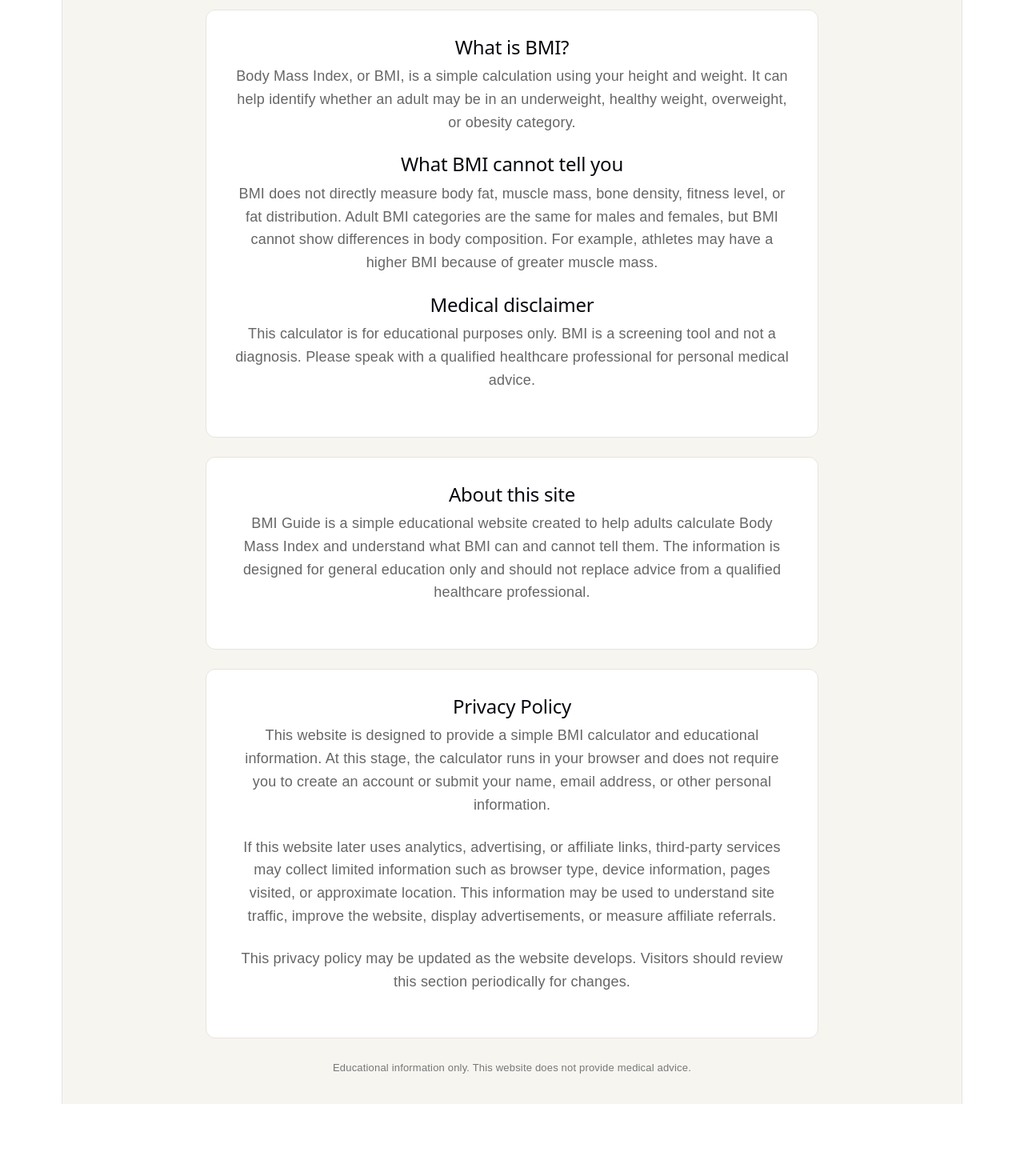
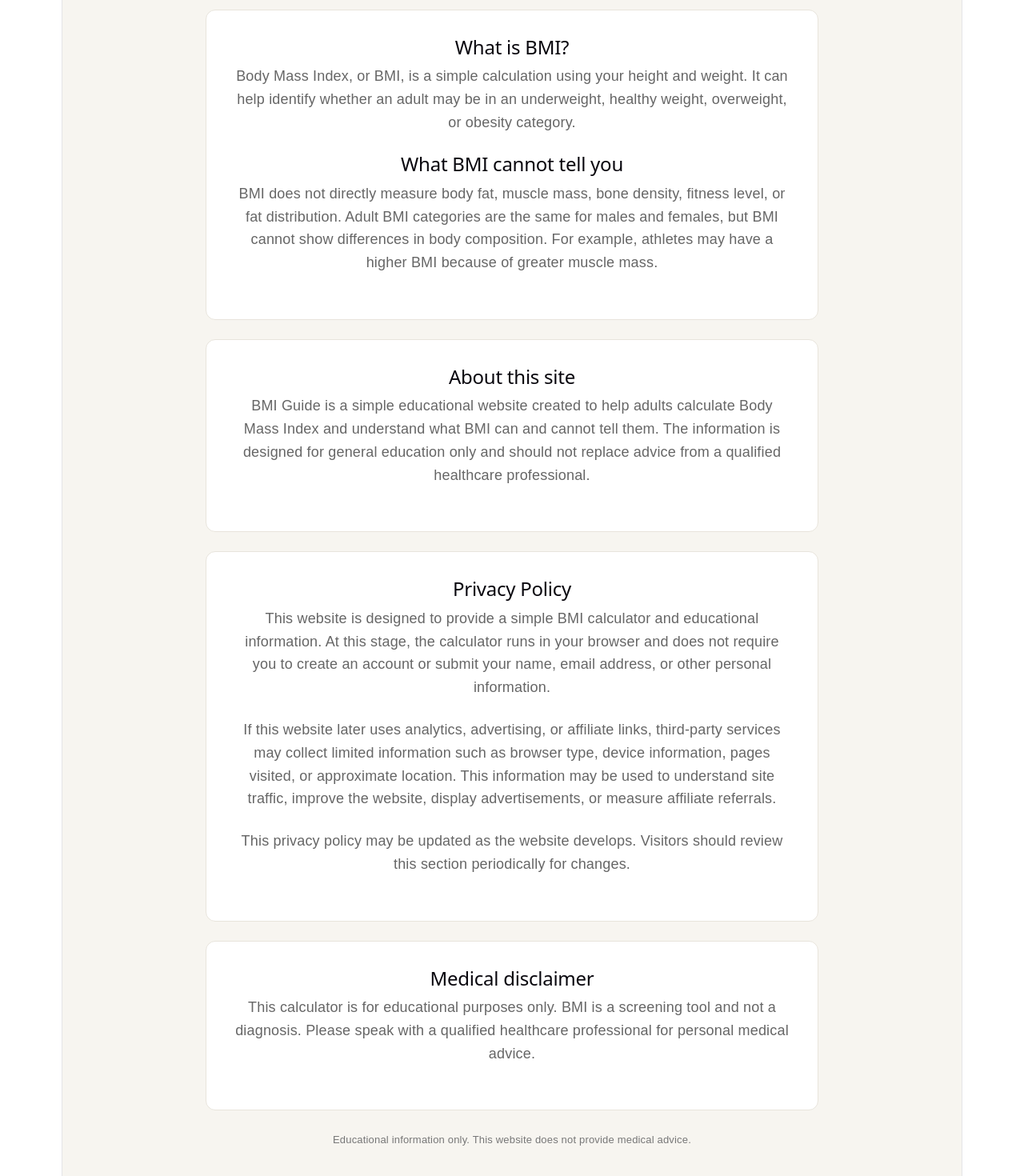
Before and after one commit to ykur7937-cyber/bmi-guide, a React (Vite) app: page / in a window 1280 px wide. Shown: the part 1258-2728 px from the top of the page at 80% size. Before the commit the page ends 2638 px from the top, so only its background shows below. Built offline with nearby package versions, Linux system fonts and the light colour scheme.

Commit message:
Reorder trust sections

```diff
--- a/src/App.jsx
+++ b/src/App.jsx
@@ -33,9 +33,9 @@ export default function App() {
           <a style={styles.navLink} href="#calculator">Calculator</a>
           <a style={styles.navLink} href="#categories">Categories</a>
           <a style={styles.navLink} href="#about-bmi">About BMI</a>
+          <a style={styles.navLink} href="#about">About</a>
           <a style={styles.navLink} href="#privacy">Privacy</a>
           <a style={styles.navLink} href="#disclaimer">Disclaimer</a>
-          <a style={styles.navLink} href="#about">About</a>
         </div>
       </div>
 
@@ -143,24 +143,18 @@ export default function App() {
           males and females, but BMI cannot show differences in body composition.
           For example, athletes may have a higher BMI because of greater muscle mass.
         </p>
-
-        <h2 id="disclaimer">Medical disclaimer</h2>
+      </div>
+            <div id="about" style={styles.infoCard}>
+        <h2>About this site</h2>
         <p style={styles.text}>
-          This calculator is for educational purposes only. BMI is a screening
-          tool and not a diagnosis. Please speak with a qualified healthcare
-          professional for personal medical advice.
-        </p>
-      </div>
-        <div id="about" style={styles.infoCard}>
-         <h2>About this site</h2>
-         <p style={styles.text}>
           BMI Guide is a simple educational website created to help adults
           calculate Body Mass Index and understand what BMI can and cannot tell
           them. The information is designed for general education only and
           should not replace advice from a qualified healthcare professional.
         </p>
       </div>
-             <div id="privacy" style={styles.infoCard}>
+
+      <div id="privacy" style={styles.infoCard}>
         <h2>Privacy Policy</h2>
         <p style={styles.text}>
           This website is designed to provide a simple BMI calculator and
@@ -182,6 +176,16 @@ export default function App() {
           should review this section periodically for changes.
         </p>
       </div>
+
+      <div id="disclaimer" style={styles.infoCard}>
+        <h2>Medical disclaimer</h2>
+        <p style={styles.text}>
+          This calculator is for educational purposes only. BMI is a screening
+          tool and not a diagnosis. Please speak with a qualified healthcare
+          professional for personal medical advice.
+        </p>
+      </div>
+
       <p style={styles.footer}>
         Educational information only. This website does not provide medical
         advice.
```
